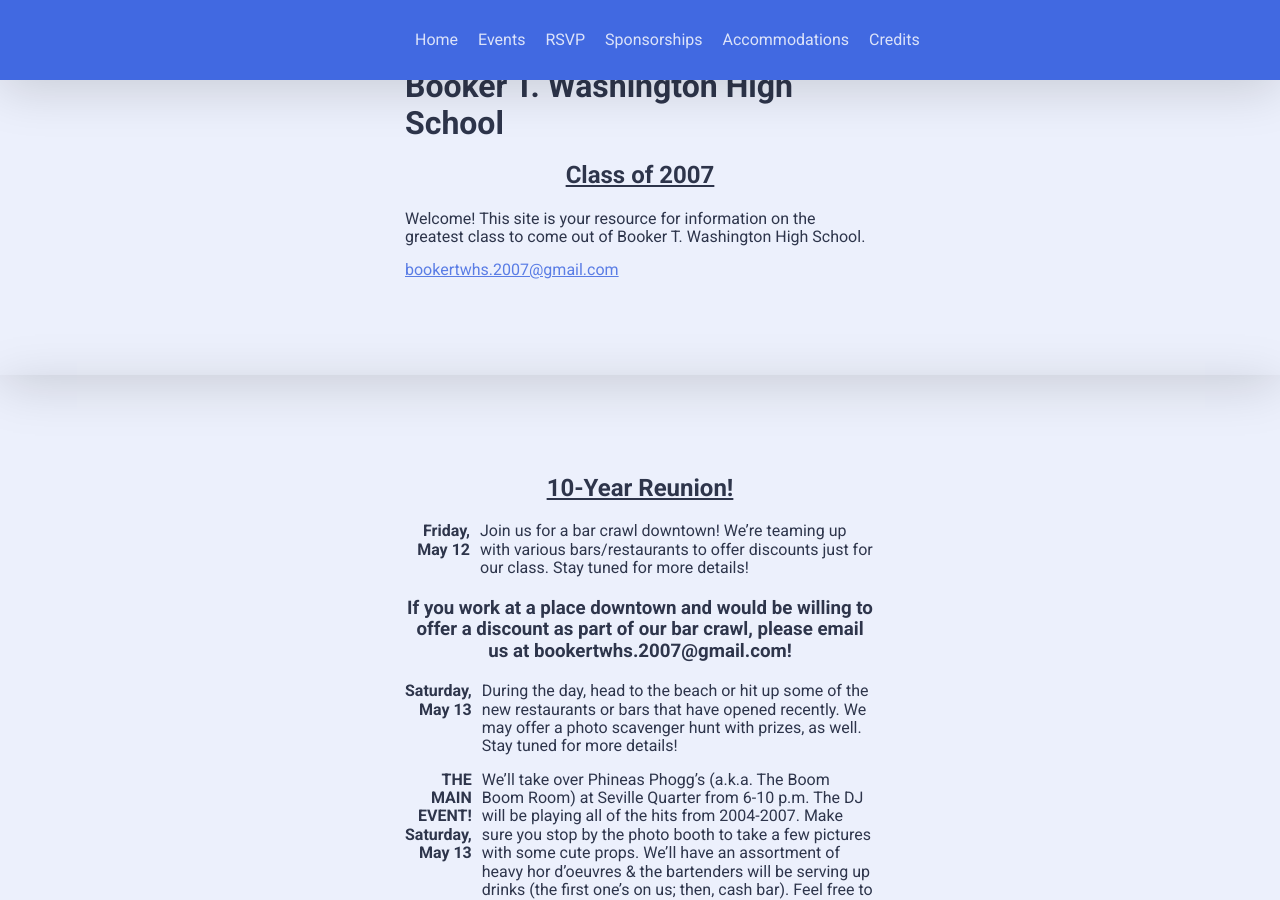
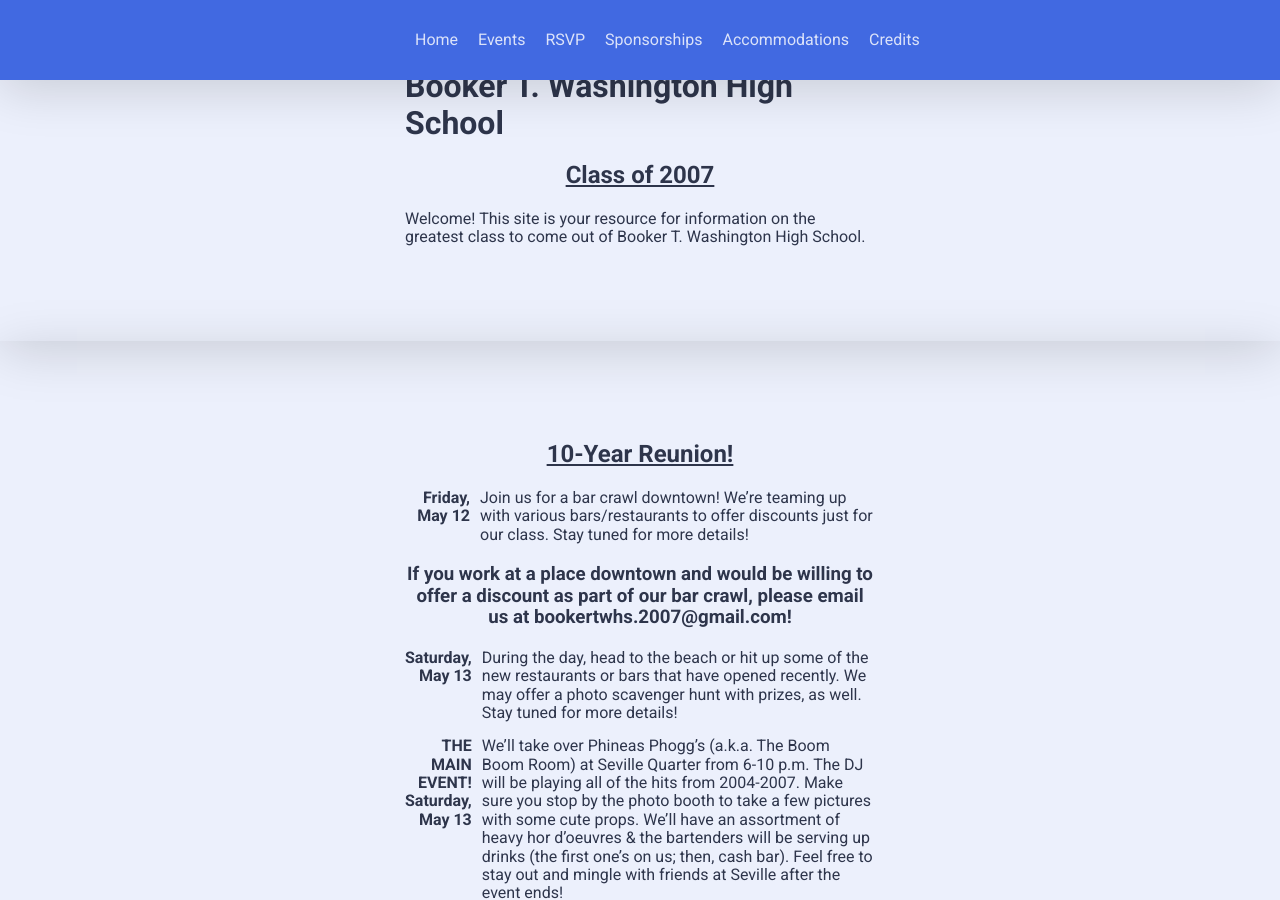
Before and after one commit to bookertwhs2007/bookertwhs, a Jekyll site: the page built from index.html, in a window 1280 px wide and 900 px high, scrolled down 846 px. Built offline with Jekyll 4.4.1, drawn with Linux system fonts in a browser that asks for light colours; nearby versions of some CDN libraries.

Commit message:
Updated Home

```diff
--- a/_sections/home.markdown
+++ b/_sections/home.markdown
@@ -10,5 +10,3 @@ class: home
 ## Class of 2007
 
 Welcome! This site is your resource for information on the greatest class to come out of Booker T. Washington High School.
-
-<bookertwhs.2007@gmail.com>
```
